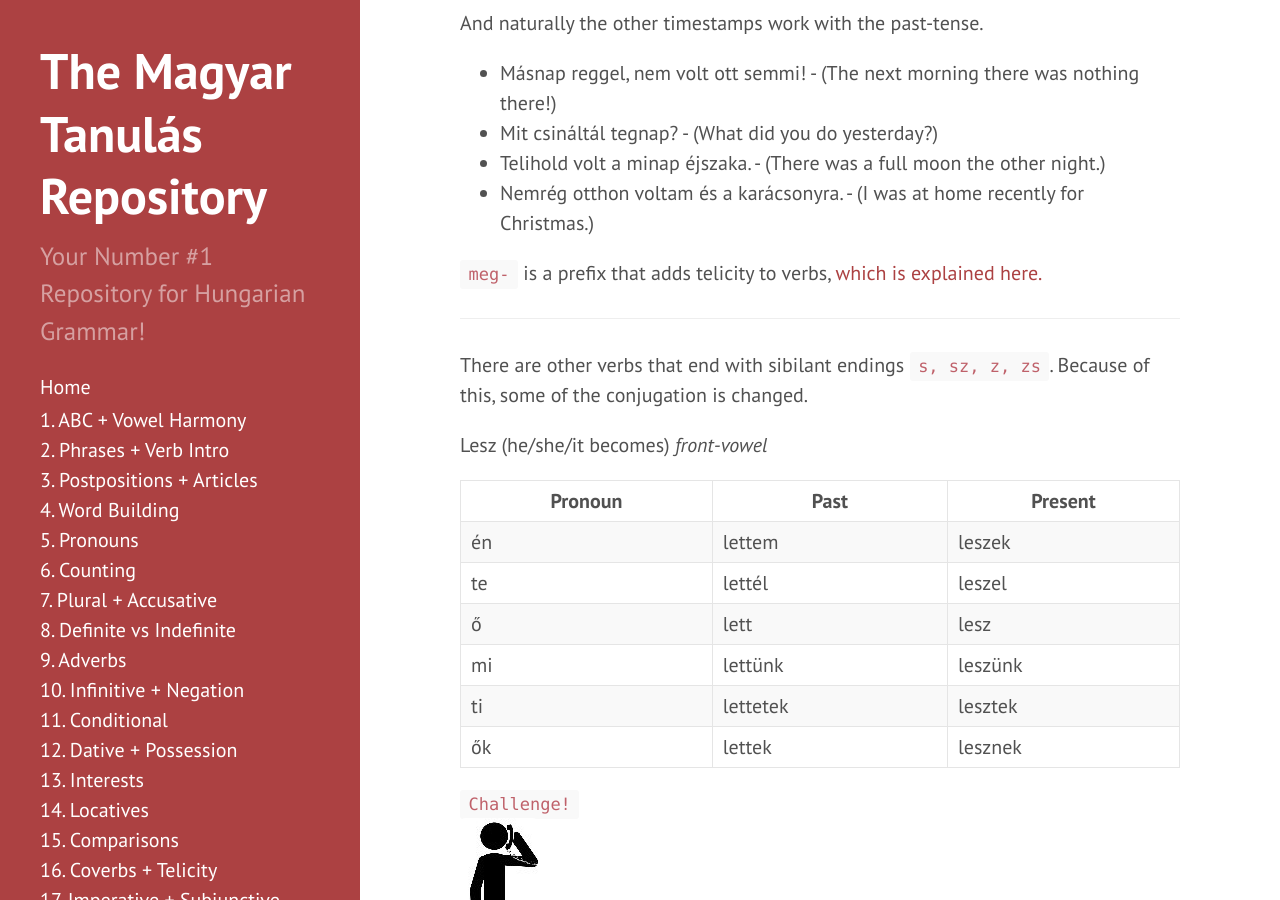
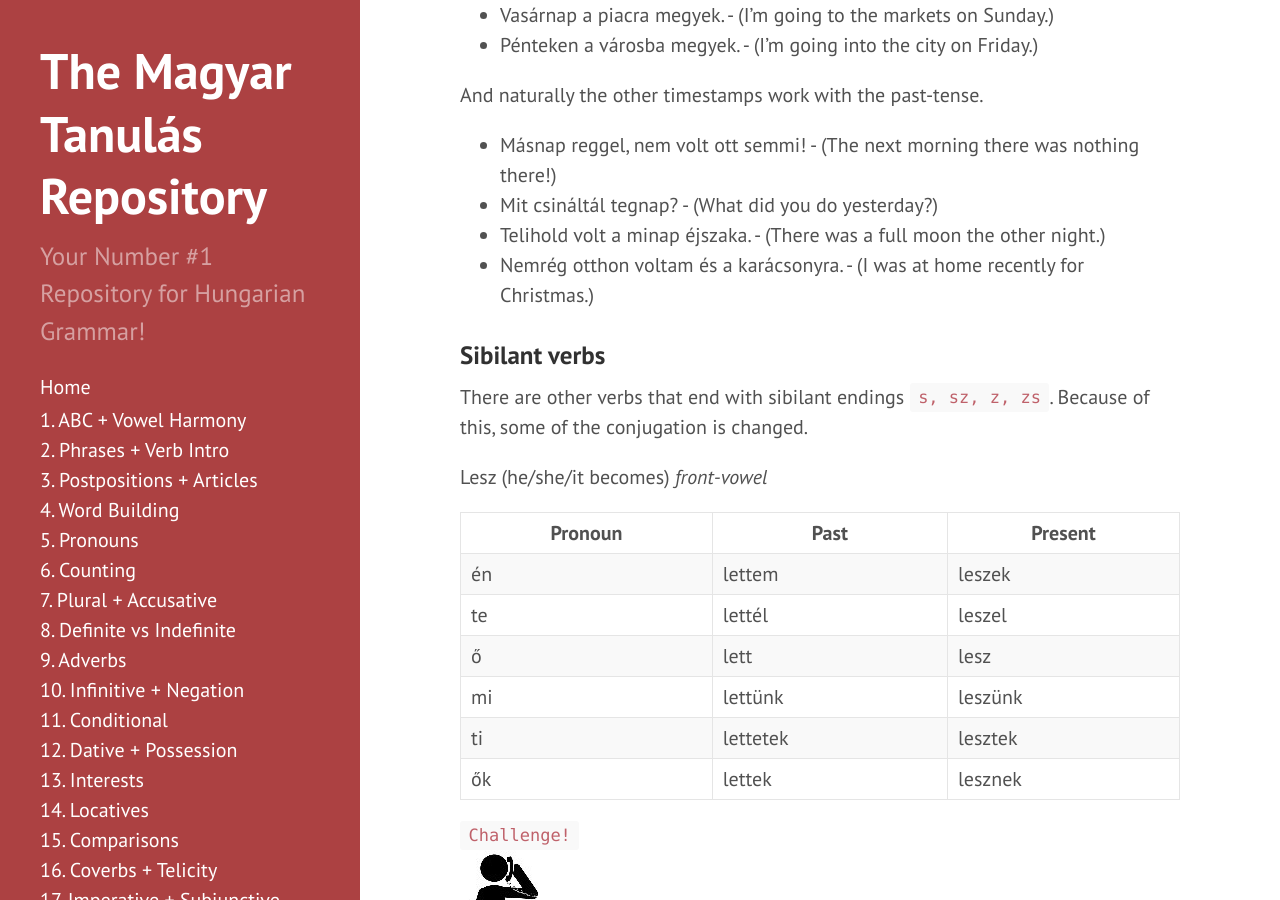
Before and after one commit to Magyartanulas/magyartanulas.github.io, a Jekyll site: the page built from phrases_verb-intro.md, in a window 1280 px wide and 900 px high, scrolled down 6265 px. Built offline with Jekyll 4.4.1, drawn with Linux system fonts in a browser that asks for light colours; Markdown is read by kramdown in place of the engine named in the settings; some of the changed text lies outside the part shown.

Commit message:
Update phrases_verb-intro.md

```diff
--- a/phrases_verb-intro.md
+++ b/phrases_verb-intro.md
@@ -4,6 +4,7 @@
 ---
 
 ## Phrases & Words
+---
 
 Now that you've mastered pronunciation, here are some basic phrases and words to get you started!
 Note, everything here is simplified and not much is explained, but if you keep coming back to here, everything will start to click.
@@ -48,7 +49,6 @@
 | Holnap                                             | Tomorrow                      |
 | Tegnap                                             | Yesterday                     |
 
----
 
 * *Neked/nektek is* are responses to thoses phrases beginning with jó or szép.
 * *Igen, csak egy kicsit* is a reponse to *beszélsz angolul/magyarul?*
@@ -60,9 +60,8 @@
 
 <span class="spoiler">Well this isn't good!</span>
 
+## Introduction to Verbs - Van
 ---
-
-## Introduction to Verbs - Van
 
 Van is the verb for existence. Naturally, it is an irregular verb, but one of the most important as well.
 
@@ -107,6 +106,7 @@
 <span class="spoiler">I'm János, who are you?</span>
 
 ## Examples of Regular Verb Conjugation
+---
 
 In Hungarian, verbs are described using the 3rd person singular form (he/she runs, he/she jumps),
 instead of the infinitive (to run, to jump). Thus, if you want to look up a verb in a dictionary
@@ -174,9 +174,7 @@
 * Telihold volt a minap éjszaka. - (There was a full moon the other night.)
 * Nemrég otthon voltam és a karácsonyra. - (I was at home recently for Christmas.)
 
-`meg-` is a prefix that adds telicity to verbs, [which is explained here.](https://magyartanulas.github.io/coverbs_telicity)
-
----
+### Sibilant verbs
 
 There are other verbs that end with sibilant endings `s, sz, z, zs`. Because of this, some of the conjugation is changed.
 
@@ -217,3 +215,4 @@
 * The use of `nem` and `nincs` for [negation](https://magyartanulas.github.io/infinitive_negation/)
 * The use of `-be` which is a [locative](https://magyartanulas.github.io/locatives/)
 * The use of `fel-` which is a [coverb](https://magyartanulas.github.io/coverbs_telicity) used to add directionality.
+* The use of `meg-`, a [telicity marker](https://magyartanulas.github.io/coverbs_telicity)
```
